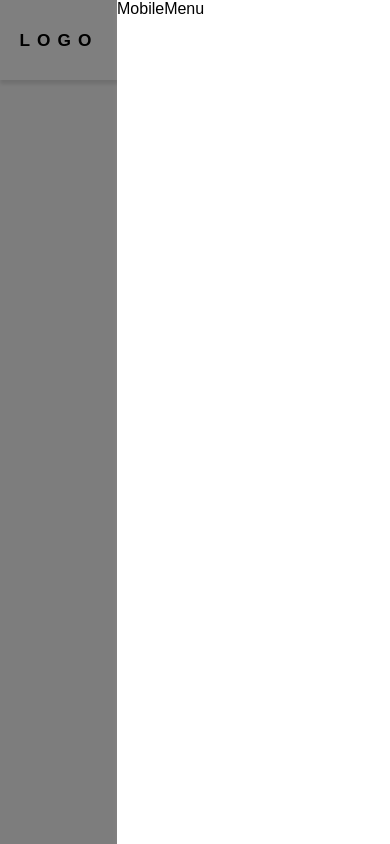
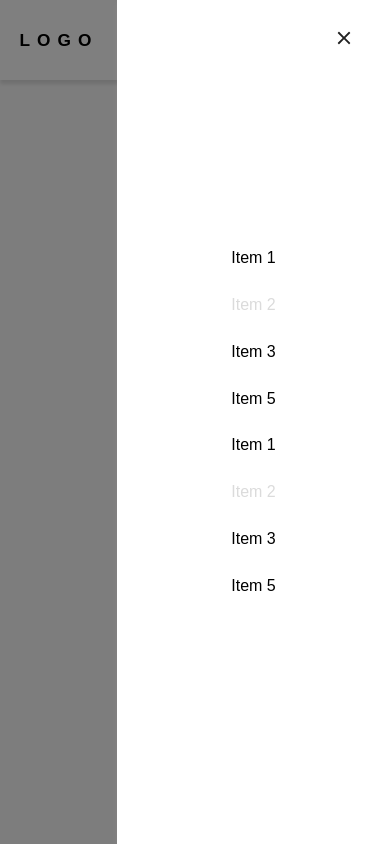
Before and after one commit to aguirrealvaro/utils-library, a React app: page / in a window 390 px wide. Both pictures are taken after a click on the button 354 px from the left and 40 px from the top of the page. Built offline with nearby package versions, Linux system fonts and the light colour scheme.

Commit message:
Finish Navbar

```diff
--- a/src/components/App/App.tsx
+++ b/src/components/App/App.tsx
@@ -32,7 +32,7 @@ export const App: FunctionComponent = () => {
 
   return (
     <ThemeProvider theme={theme}>
-      <Navbar user="User" mainItems={items} dropdownItems={items} mobileItems={items} />
+      <Navbar user="User" mainItems={items} dropdownItems={items} />
       <GlobalStyles />
     </ThemeProvider>
   );
--- a/src/components/Navbar/Navbar.tsx
+++ b/src/components/Navbar/Navbar.tsx
@@ -9,7 +9,6 @@ type NavbarProps = {
   user: string;
   mainItems: NavbarItem[];
   dropdownItems: NavbarItem[];
-  mobileItems: NavbarItem[];
 };
 
 export const Navbar: FunctionComponent<NavbarProps> = ({ user, mainItems, dropdownItems }) => {
@@ -29,7 +28,12 @@ export const Navbar: FunctionComponent<NavbarProps> = ({ user, mainItems, dropdo
           <DropdownMenu user={user} items={dropdownItems} />
           <Burger onClick={onToggle} />
           {showMobileMenu && (
-            <MobileMenu showMobileMenu={showMobileMenu} onClose={onClose} closeAnimation={closeAnimation} />
+            <MobileMenu
+              showMobileMenu={showMobileMenu}
+              onClose={onClose}
+              closeAnimation={closeAnimation}
+              items={mainItems.concat(dropdownItems)}
+            />
           )}
         </InnerContainer>
       </Wrapper>
--- a/src/components/Navbar/components/MobileMenu.tsx
+++ b/src/components/Navbar/components/MobileMenu.tsx
@@ -2,17 +2,21 @@ import React, { FunctionComponent, useRef } from "react";
 import styled, { css, keyframes } from "styled-components";
 import { ANIMATION_TIME } from "../constants";
 import { useOnClickOutside } from "@/hooks";
+import { Icon } from "@/components/Icon";
+import { NavbarItem } from "../types";
 
 type MobileMenuProps = {
   showMobileMenu: boolean;
   onClose: () => void;
   closeAnimation: boolean;
+  items: NavbarItem[];
 };
 
 export const MobileMenu: FunctionComponent<MobileMenuProps> = ({
   showMobileMenu,
   onClose,
   closeAnimation,
+  items,
 }) => {
   const ref = useRef<HTMLDivElement>(null);
   useOnClickOutside({ ref, callback: onClose, prevent: !showMobileMenu });
@@ -20,7 +24,16 @@ export const MobileMenu: FunctionComponent<MobileMenuProps> = ({
   return (
     <Backdrop closeAnimation={closeAnimation}>
       <Container closeAnimation={closeAnimation} ref={ref}>
-        MobileMenu
+        <CloseButton onClick={onClose}>
+          <Icon icon="close" />
+        </CloseButton>
+        {items
+          .filter(({ show = true }) => show)
+          .map(({ label, onClick, disabled = false }, i) => (
+            <Item key={i} onClick={onClick} disabled={disabled}>
+              {label}
+            </Item>
+          ))}
       </Container>
     </Backdrop>
   );
@@ -62,6 +75,10 @@ const Container = styled.div<{ closeAnimation: boolean }>`
   background-color: ${({ theme }) => theme.colors.white};
   box-shadow: 0px 4px 4px rgba(209, 196, 196, 0.12);
   animation: ${translate} ${ANIMATION_TIME}ms ease-out;
+  padding: 4rem 0;
+  display: flex;
+  flex-direction: column;
+  justify-content: center;
   ${({ closeAnimation }) =>
     closeAnimation &&
     css`
@@ -69,3 +86,28 @@ const Container = styled.div<{ closeAnimation: boolean }>`
       transition: transform ${ANIMATION_TIME}ms ease-out;
     `}
 `;
+
+const CloseButton = styled.button`
+  position: absolute;
+  top: 1.5rem;
+  right: 2.1rem;
+  line-height: 0px;
+  padding: 6px;
+  border-radius: 5px;
+  transition: background-color 200ms linear;
+  background-color: transparent;
+  &:hover {
+    background-color: rgba(0, 0, 0, 0.05);
+  }
+`;
+
+const Item = styled.button`
+  display: block;
+  margin: 0 auto 2rem;
+  &:last-child {
+    margin-bottom: 0rem;
+  }
+  &:disabled {
+    opacity: 0.5;
+  }
+`;
```
